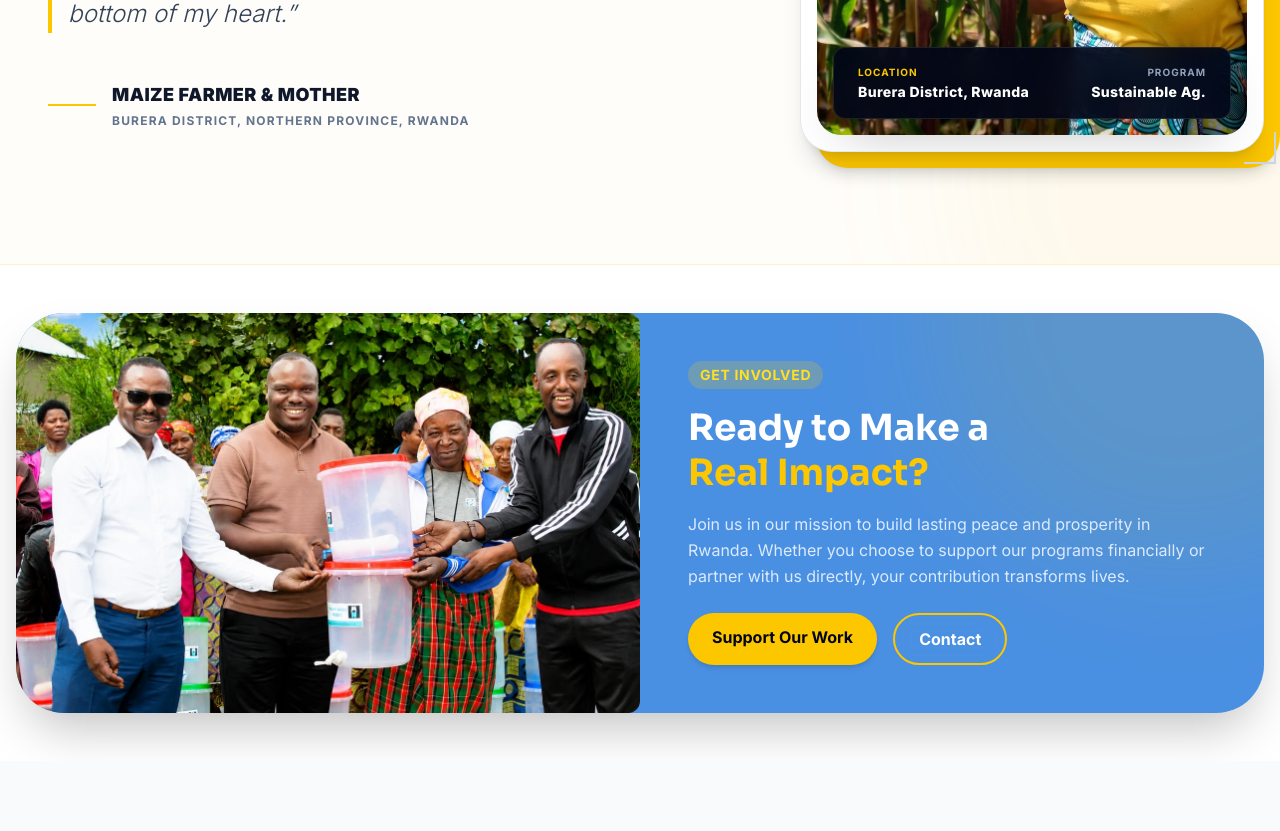
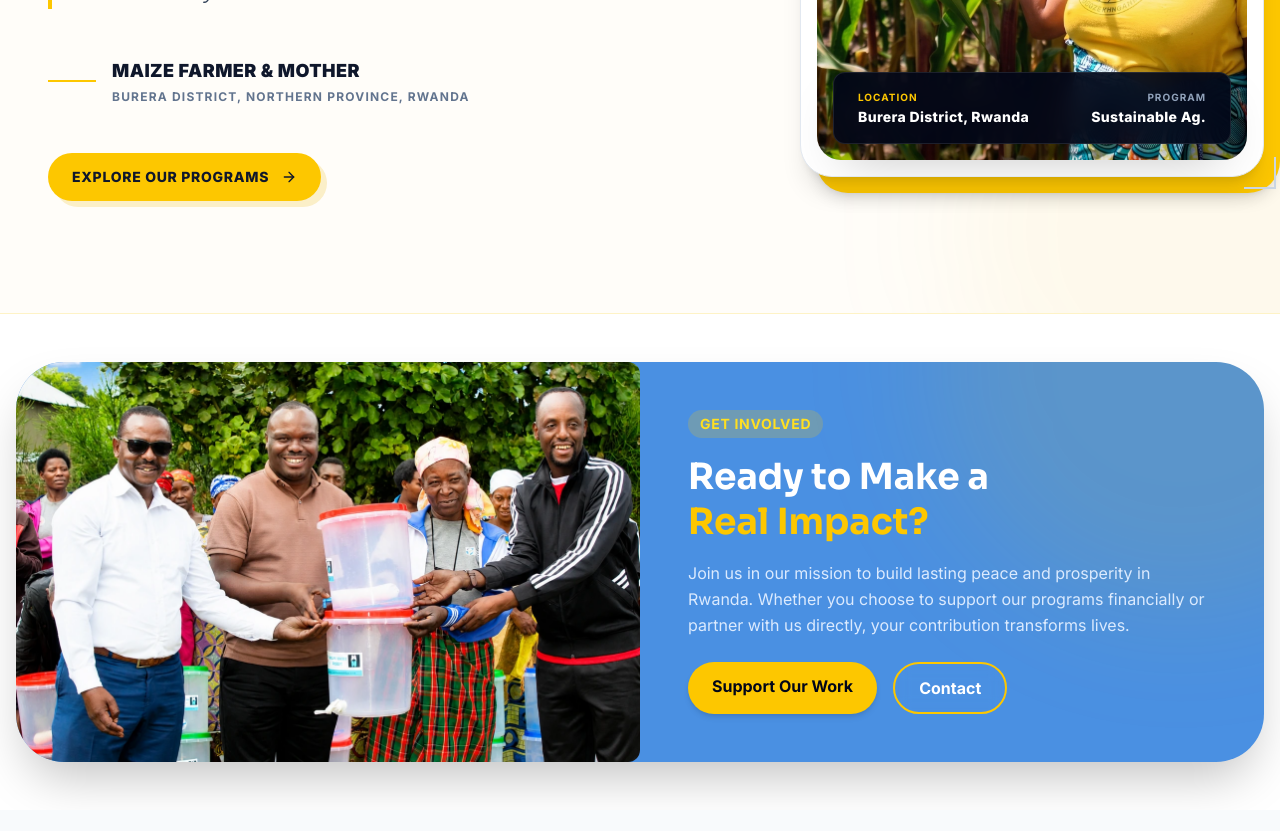
Before and after one commit to PEACE-DURABLE-DEVELOPMENT/PDD, a Next.js app: page / in a window 1280 px wide. Shown: the part 3680-4511 px from the top of the page. Built offline with nearby package versions, Linux system fonts and the light colour scheme; no server answers.

Commit message:
Add Explore Our Programs CTA to homepage story section and implement automatic english fallback Proxy for translations

```diff
--- a/src/app/page.tsx
+++ b/src/app/page.tsx
@@ -235,6 +235,17 @@ export default async function Home() {
                     </cite>
                   </div>
                 </div>
+
+                {/* Explore Our Programs Button */}
+                <div className="pt-4">
+                  <Link
+                    href="/programs"
+                    className="inline-flex items-center gap-3 bg-yellow-400 text-slate-900 font-extrabold px-6 py-3.5 rounded-full text-sm uppercase tracking-wider hover:bg-yellow-500 transition-all shadow-[6px_6px_0px_0px_rgba(234,179,8,0.2)] hover:shadow-[3px_3px_0px_0px_rgba(234,179,8,0.2)] hover:translate-y-0.5 group"
+                  >
+                    {t.home.explorePrograms}
+                    <ArrowRight className="w-4 h-4 group-hover:translate-x-0.5 transition-transform" />
+                  </Link>
+                </div>
               </div>
             </div>
 
--- a/src/lib/translations.ts
+++ b/src/lib/translations.ts
@@ -1,4 +1,4 @@
-export const translations = {
+const translationsRaw = {
   en: {
     common: {
       supportWork: "Support Our Work",
@@ -72,6 +72,7 @@ export const translations = {
       stampLocationVal: "Burera District, Rwanda",
       stampProgram: "Program",
       stampProgramVal: "Sustainable Ag.",
+      explorePrograms: "Explore Our Programs",
       getInvolved: "Get Involved",
       readyImpact: "Ready to Make a",
       readyImpactAccent: "Real Impact?",
@@ -469,6 +470,7 @@ export const translations = {
       stampLocationVal: "District de Burera, Rwanda",
       stampProgram: "Programme",
       stampProgramVal: "Agri. Durable",
+      explorePrograms: "Explorer nos programmes",
       getInvolved: "Impliquez-vous",
       readyImpact: "Prêt à faire un",
       readyImpactAccent: "Réel Impact ?",
@@ -794,3 +796,15 @@ export const translations = {
     },
   },
 };
+
+export const translations = new Proxy(translationsRaw, {
+  get(target, prop, receiver) {
+    if (prop === "en" || prop === "fr") {
+      return target[prop];
+    }
+    if (typeof prop === "string" && !(prop in target)) {
+      return target.en;
+    }
+    return Reflect.get(target, prop, receiver);
+  }
+}) as typeof translationsRaw;
```
